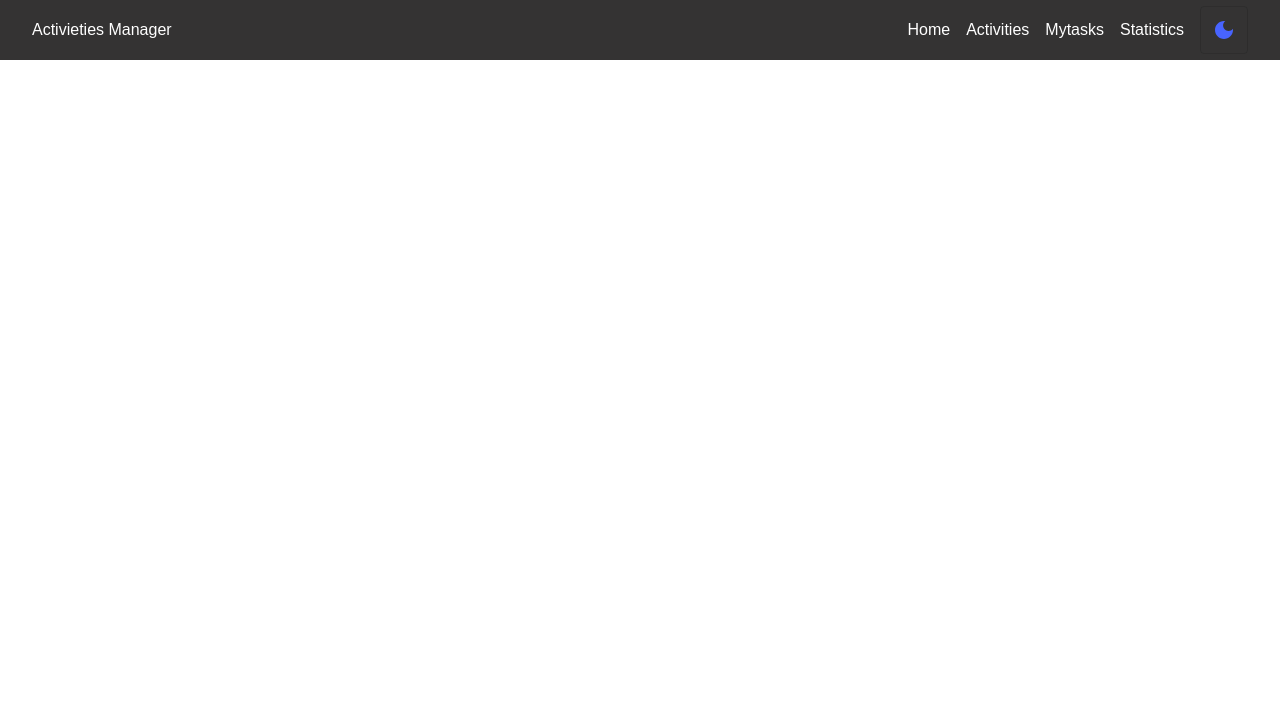
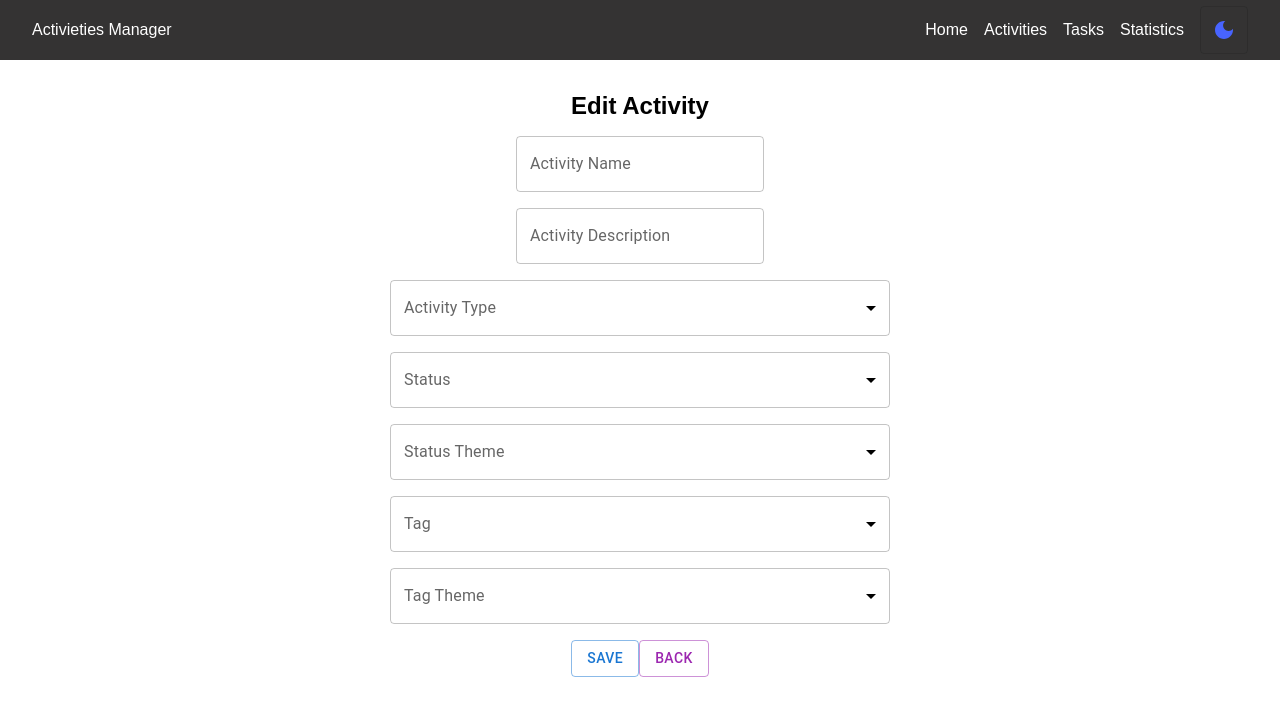
Before and after one commit to MariaKatariinaH/WebProjekti, a React (Create React App) app in the folder frontend/: page /activities/update/1 in a window 1280 px wide. Shown: the top 716 px of the page. Built offline with nearby package versions, Linux system fonts and the light colour scheme; no server answers.

Commit message:
update ja delete toimii

```diff
--- a/frontend/src/App.tsx
+++ b/frontend/src/App.tsx
@@ -3,6 +3,8 @@ import { ThemeContext } from "./context/theme.context";
 import Navbar from "./components/navbar/Navbar.component";
 import { Routes, Route } from "react-router-dom";
 import CustomLinearProgress from "./components/custom-linear-progress/CustomLinearProgress.component";
+import UpdateActivity from "./pages/activities/UpdateActivity.page";
+import DeleteActivity from "./pages/activities/DeleteActivity.page";
 
 //Let's try importing with lazy loading:
 const Home = lazy(() => import("./pages/home/Home.page"));
@@ -24,6 +26,8 @@ const App = () => {
             <Route path="/activities">
               <Route index element={<Activities />} />
               <Route path="add" element={<AddActivity />} />
+              <Route path="update/:id" element={<UpdateActivity />} />
+              <Route path="delete/:id" element={<DeleteActivity />} />
             </Route>
           </Routes>
         </Suspense>
--- a/frontend/src/components/activities/ActivitiesGrid.component.tsx
+++ b/frontend/src/components/activities/ActivitiesGrid.component.tsx
@@ -3,16 +3,18 @@ import { DataGrid, GridColDef } from "@mui/x-data-grid";
 import moment from "moment";
 import React from "react";
 import { IActivity } from "../../types/global.typing";
+import { IconButton } from "@mui/material";
+import { Edit, Delete } from "@mui/icons-material";
 
-const column: GridColDef[] = [
-  { field: "id", headerName: "ID", width: 100 },
-  { field: "name", headerName: "Name", width: 150 },
+const columns: GridColDef[] = [
+  { field: "id", headerName: "ID", width: 50 },
+  { field: "name", headerName: "Name", width: 100 },
   { field: "description", headerName: "Description", width: 300 },
-  { field: "activityType", headerName: "Type of Activity", width: 150 },
-  { field: "status", headerName: "Status of Activity", width: 150 },
-  { field: "statusTheme", headerName: "Theme of Status", width: 150 },
-  { field: "tag", headerName: "Tag", width: 150 },
-  { field: "tagTheme", headerName: "Theme of Tag", width: 150 },
+  { field: "activityType", headerName: "Type", width: 100 },
+  { field: "status", headerName: "Status", width: 100 },
+  { field: "statusTheme", headerName: "Theme", width: 100 },
+  { field: "tag", headerName: "Tag", width: 100 },
+  { field: "tagTheme", headerName: "Theme", width: 100 },
   {
     field: "createdAt",
     headerName: "Creation Time",
@@ -25,18 +27,49 @@ const column: GridColDef[] = [
     width: 150,
     renderCell: (params) => moment(params.row.updatedAt).format("DD-MM-YYYY"),
   },
+  {
+    field: "actions",
+    headerName: "Actions",
+    width: 150,
+    sortable: false,
+    renderCell: (params) => (
+      <div>
+        <IconButton color="primary" onClick={() => params.row.handleUpdate(params.row.id)}>
+          <Edit />
+        </IconButton>
+        <IconButton color="secondary" onClick={() => params.row.handleDelete(params.row.id)}>
+          <Delete />
+        </IconButton>
+      </div>
+    ),
+  },
 ];
 
 interface IActivitiesGridProps {
   data: IActivity[];
+  onEdit: (id: string) => void;
+  onDelete: (id: string) => void;
 }
 
-const ActivitiesGrid = ({ data }: IActivitiesGridProps) => {
+const ActivitiesGrid: React.FC<IActivitiesGridProps> = ({ data, onEdit, onDelete }) => {
+
+  const handleDelete = (id: string) => {
+    onDelete(id);
+  };
+
+  const handleUpdate = (id: string) => {
+    onEdit(id);
+  };
+
   return (
     <Box sx={{ width: "100%", height: 450 }} className="activities-grid">
       <DataGrid
-        rows={data}
-        columns={column}
+        rows={data.map((row) => ({
+          ...row,
+          handleUpdate,
+          handleDelete,
+        }))}
+        columns={columns}
         getRowId={(row) => row.id}
         rowHeight={50}
       />
--- a/frontend/src/components/navbar/Navbar.component.tsx
+++ b/frontend/src/components/navbar/Navbar.component.tsx
@@ -8,7 +8,7 @@ import { ThemeContext } from "../../context/theme.context";
 const links = [
   { href: "/", label: "Home" },
   { href: "/activities", label: "Activities" },
-  { href: "/mytasks", label: "Mytasks" },
+  { href: "/mytasks", label: "Tasks" },
   { href: "/statistics", label: "Statistics" },
 ];
 
--- a/frontend/src/pages/activities/Activities.page.tsx
+++ b/frontend/src/pages/activities/Activities.page.tsx
@@ -21,20 +21,26 @@ const Activities = () => {
         setLoading(false);
       })
       .catch((error) => {
-        alert("Error");
+        alert("Error fetching activities");
         console.log(error);
         setLoading(false);
       });
   }, []);
 
-  console.log(activities);
+  const handleDelete = (id: string) => {
+    redirect(`/activities/delete/${id}`);
+  };
+
+  const handleUpdate = (id: string) => {
+    redirect(`/activities/update/${id}`);
+  };
 
   return (
     <div className="content activities">
       <div className="heading">
         <h2>Activities</h2>
         <Button variant="outlined" onClick={() => redirect("/activities/add")}>
-          <Add />
+          <Add /> Add Activity
         </Button>
       </div>
       {loading ? (
@@ -42,7 +48,11 @@ const Activities = () => {
       ) : activities.length === 0 ? (
         <h1>No Activity</h1>
       ) : (
-        <ActivitiesGrid data={activities} />
+        <ActivitiesGrid
+          data={activities}
+          onEdit={handleUpdate}
+          onDelete={handleDelete}
+        />
       )}
     </div>
   );
--- /dev/null
+++ b/frontend/src/pages/activities/DeleteActivity.page.tsx
@@ -0,0 +1,29 @@
+import { useEffect } from "react";
+import "./activities.scss";
+import { useParams } from "react-router-dom";
+import httpModule from "../../helpers/http.module";
+import { useNavigate } from "react-router-dom";
+
+const DeleteActivity = () => {
+  const { id } = useParams();
+  const redirect = useNavigate();
+
+  useEffect(() => {
+    const handleDelete = () => {
+      if (window.confirm("Are you sure you want to delete this activity?")) {
+        httpModule
+          .delete(`/Activity/Delete/${id}`)
+          .then((response) => redirect("/activities"))
+          .catch((error) => console.log(error));
+      } else {
+        redirect("/activities");
+      }
+    };
+
+    handleDelete();
+  }, [id, redirect]);
+
+  return null;
+};
+
+export default DeleteActivity;
--- /dev/null
+++ b/frontend/src/pages/activities/UpdateActivity.page.tsx
@@ -0,0 +1,176 @@
+import { useState, useEffect } from "react";
+import "./activities.scss";
+import { IActivity } from "../../types/global.typing";
+import {
+  FormControl,
+  TextField,
+  InputLabel,
+  Select,
+  MenuItem,
+  Button,
+} from "@mui/material";
+import { useNavigate, useParams } from "react-router-dom";
+import httpModule from "../../helpers/http.module";
+
+const UpdateActivity = () => {
+  const [activity, setActivity] = useState<IActivity>({
+    id: "",
+    name: "",
+    description: "",
+    activityType: "",
+    status: "",
+    statusTheme: "",
+    tag: "",
+    tagTheme: "",
+    createdAt: "",
+    updatedAt: "",
+  });
+
+  const { id } = useParams<{ id?: string }>();
+  const redirect = useNavigate();
+
+  useEffect(() => {
+    if (id) {
+      fetchActivityById(id);
+    }
+  }, [id]);
+
+  const fetchActivityById = async (id: string) => {
+    try {
+      const response = await httpModule.get<IActivity>(`/Activity/Get/${id}`);
+      setActivity(response.data);
+    } catch (error) {
+      console.log(error);
+    }
+  };
+
+  const handleClickSaveBtn = () => {
+    httpModule
+      .put(`/Activity/Update/${id}`, activity)
+      .then((response) => redirect("/activities"))
+      .catch((error) => console.log(error));
+  };
+
+  const handleClickBackBtn = () => {
+    redirect("/activities");
+  };
+
+  return (
+    <div className="content">
+      <div className="update-activity">
+        <h2>Edit Activity</h2>
+        <TextField
+          autoComplete="off"
+          label="Activity Name"
+          variant="outlined"
+          value={activity.name}
+          onChange={(e) => setActivity({ ...activity, name: e.target.value })}
+        />
+        <TextField
+          autoComplete="off"
+          label="Activity Description"
+          variant="outlined"
+          value={activity.description}
+          onChange={(e) =>
+            setActivity({ ...activity, description: e.target.value })
+          }
+        />
+        <FormControl fullWidth>
+          <InputLabel>Activity Type</InputLabel>
+          <Select
+            value={activity.activityType}
+            label="Activity Type"
+            onChange={(e) =>
+              setActivity({ ...activity, activityType: e.target.value })
+            }
+          >
+            <MenuItem value="Hobby">Hobby</MenuItem>
+            <MenuItem value="School">School</MenuItem>
+            <MenuItem value="Job">Job</MenuItem>
+            <MenuItem value="Home">Home</MenuItem>
+          </Select>
+        </FormControl>
+
+        <FormControl fullWidth>
+          <InputLabel>Status</InputLabel>
+          <Select
+            value={activity.status}
+            label="Status"
+            onChange={(e) =>
+              setActivity({ ...activity, status: e.target.value })
+            }
+          >
+            <MenuItem value="New">New</MenuItem>
+            <MenuItem value="InProgress">In Progress</MenuItem>
+            <MenuItem value="Done">Done</MenuItem>
+            <MenuItem value="NotDoingIt">Not Doing It</MenuItem>
+          </Select>
+        </FormControl>
+
+        <FormControl fullWidth>
+          <InputLabel>Status Theme</InputLabel>
+          <Select
+            value={activity.statusTheme}
+            label="Status Theme"
+            onChange={(e) =>
+              setActivity({ ...activity, statusTheme: e.target.value })
+            }
+          >
+            <MenuItem value="blue">Blue</MenuItem>
+            <MenuItem value="yellow">Yellow</MenuItem>
+            <MenuItem value="pink">Pink</MenuItem>
+            <MenuItem value="red">Red</MenuItem>
+          </Select>
+        </FormControl>
+
+        <FormControl fullWidth>
+          <InputLabel>Tag</InputLabel>
+          <Select
+            value={activity.tag}
+            label="Tag"
+            onChange={(e) => setActivity({ ...activity, tag: e.target.value })}
+          >
+            <MenuItem value="sport">Sport</MenuItem>
+            <MenuItem value="course">Course</MenuItem>
+            <MenuItem value="responsibilities">Responsibilities</MenuItem>
+            <MenuItem value="fun">Fun</MenuItem>
+          </Select>
+        </FormControl>
+
+        <FormControl fullWidth>
+          <InputLabel>Tag Theme</InputLabel>
+          <Select
+            value={activity.tagTheme}
+            label="Tag Theme"
+            onChange={(e) =>
+              setActivity({ ...activity, tagTheme: e.target.value })
+            }
+          >
+            <MenuItem value="blue">Blue</MenuItem>
+            <MenuItem value="yellow">Yellow</MenuItem>
+            <MenuItem value="pink">Pink</MenuItem>
+            <MenuItem value="red">Red</MenuItem>
+          </Select>
+        </FormControl>
+        <div className="btns">
+          <Button
+            variant="outlined"
+            color="primary"
+            onClick={handleClickSaveBtn}
+          >
+            Save
+          </Button>
+          <Button
+            variant="outlined"
+            color="secondary"
+            onClick={handleClickBackBtn}
+          >
+            Back
+          </Button>
+        </div>
+      </div>
+    </div>
+  );
+};
+
+export default UpdateActivity;
--- a/frontend/src/pages/activities/activities.scss
+++ b/frontend/src/pages/activities/activities.scss
@@ -6,7 +6,7 @@
         width: 100%
     }
 }
-.add-activity {
+.add-activity, .update-activity {
     width: 500px;
     max-width: 100%;
     @include d-flex(column, flex-start, center);
```
Also changed, not shown: frontend/src/pages/activities/AddActivity.page.tsx (line endings or trailing spaces).
